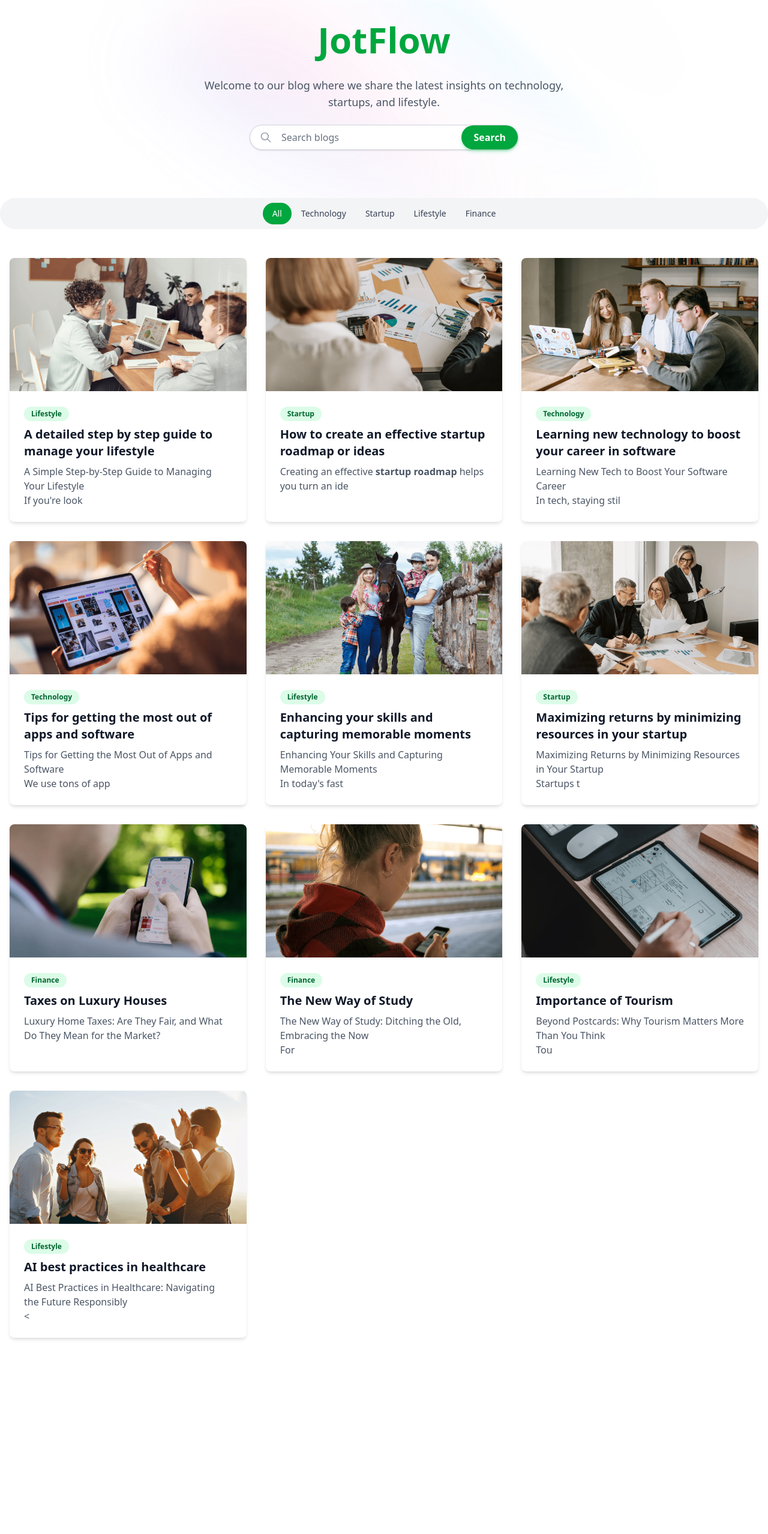
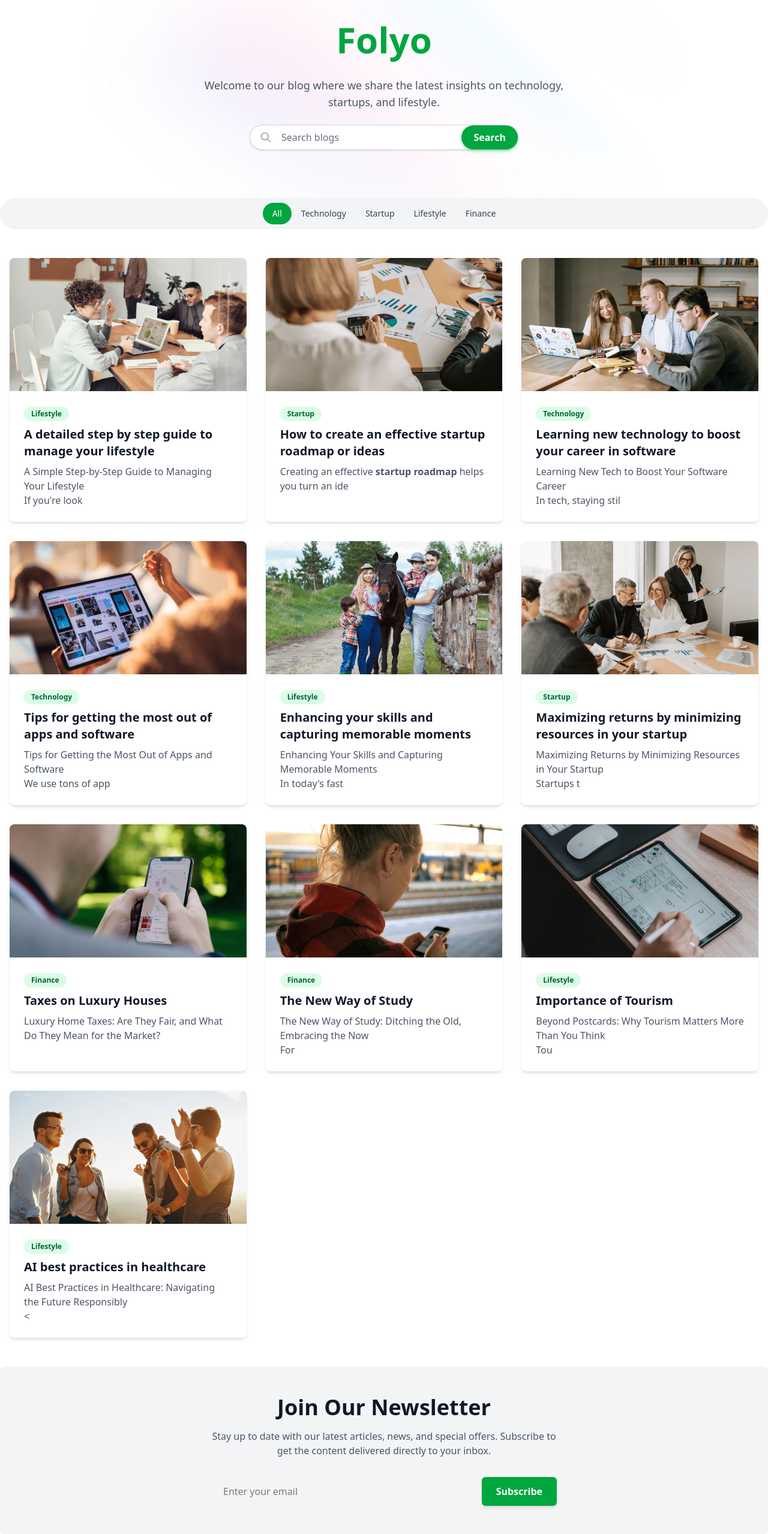
Before and after one commit to amngairola/Folyo, a React (Vite) app in the folder clint/: page / in a window 1280 px wide. Shown: the part 179-2736 px from the top of the page at 60% size. Before the commit the page ends 2457 px from the top, so only its background shows below. Built offline with nearby package versions, Linux system fonts and the light colour scheme.

Commit message:
newsLetter part ui created

```diff
--- a/clint/index.html
+++ b/clint/index.html
@@ -4,7 +4,7 @@
     <meta charset="UTF-8" />
     <link rel="icon" type="image/svg+xml" href="./assets/favicon.svg" />
     <meta name="viewport" content="width=device-width, initial-scale=1.0" />
-    <title>Blog aPP</title>
+    <title>Folyo</title>
   </head>
   <body>
     <div id="root"></div>
--- a/clint/src/Pages/Home.jsx
+++ b/clint/src/Pages/Home.jsx
@@ -2,6 +2,7 @@ import React from "react";
 import Navbar from "../Components/Navbar";
 import Header from "../components/Header";
 import BlogList from "../components/BlogList";
+import NewsLetter from "../components/NewsLetter";
 
 const Home = () => {
   return (
@@ -9,6 +10,7 @@ const Home = () => {
       <Navbar />
       <Header />
       <BlogList />
+      <NewsLetter />
     </>
   );
 };
--- a/clint/src/components/Header.jsx
+++ b/clint/src/components/Header.jsx
@@ -31,7 +31,7 @@ const Header = () => {
           font-bold leading-tight animate-fade-in-down"
           style={{ animationDelay: "0.4s", animationFillMode: "backwards" }}
         >
-          JotFlow
+          Folyo
         </h1>
 
         <p
--- /dev/null
+++ b/clint/src/components/NewsLetter.jsx
@@ -0,0 +1,49 @@
+import React, { useState } from "react";
+
+const NewsLetter = () => {
+  const [email, setEmail] = useState("");
+
+  const handleSubmit = (e) => {
+    e.preventDefault();
+    // console.log(email);
+    setEmail("");
+    // console.log(email);
+  };
+
+  return (
+    <div className="bg-gray-100 p-8 sm:p-12 rounded-lg">
+      <div className="max-w-xl mx-auto text-center">
+        <h1 className="text-3xl sm:text-4xl font-bold text-gray-900 mb-4">
+          Join Our Newsletter
+        </h1>
+        <p className="text-gray-600 mb-8">
+          Stay up to date with our latest articles, news, and special offers.
+          Subscribe to get the content delivered directly to your inbox.
+        </p>
+        <form
+          onSubmit={handleSubmit}
+          className="w-full flex flex-col sm:flex-row items-center gap-4"
+        >
+          <input
+            type="email" // Changed to type="email" for better validation
+            placeholder="Enter your email"
+            required
+            name="email"
+            value={email}
+            onChange={(e) => setEmail(e.target.value)}
+            className="w-full px-5 py-3 rounded-md border-gray-300 focus:outline-none focus:ring-2 focus:ring-green-500"
+          />
+
+          <button
+            className="w-full sm:w-auto px-6 py-3 bg-green-600 text-white font-semibold rounded-md shadow-md hover:bg-green-700 transition-all duration-300"
+            type="submit"
+          >
+            Subscribe
+          </button>
+        </form>
+      </div>
+    </div>
+  );
+};
+
+export default NewsLetter;
```
